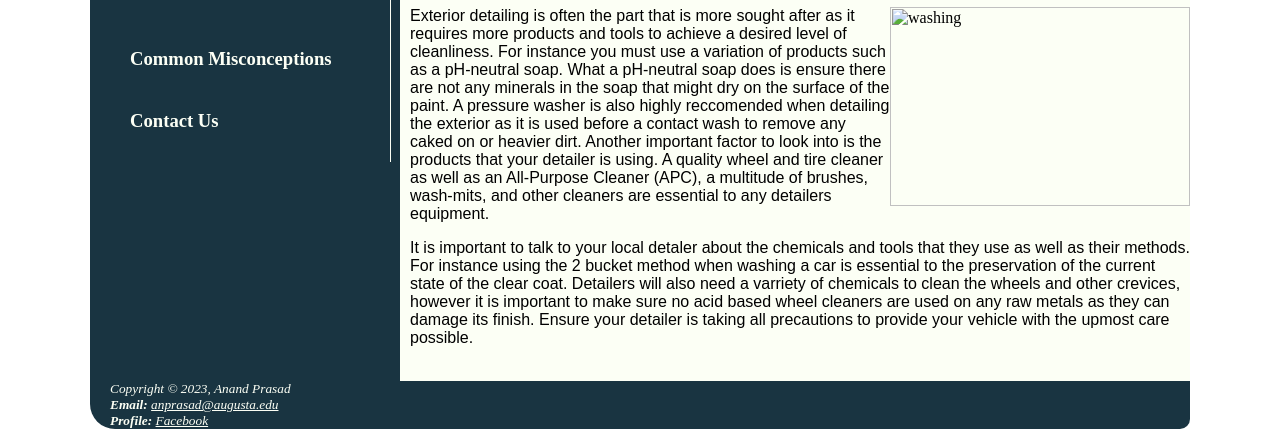
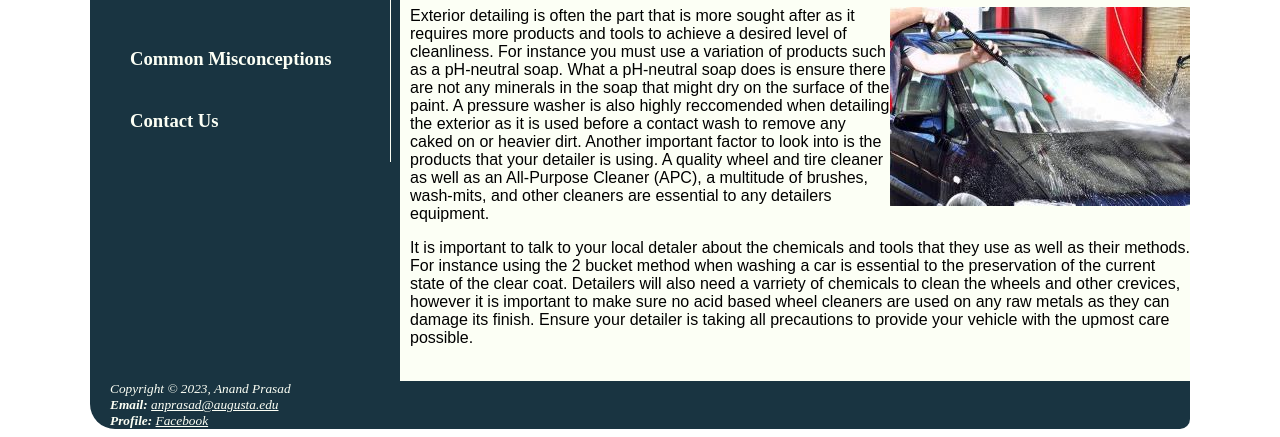
Before and after one commit to anand10prasad/The-Detailing-Guru, a plain HTML site: page exterior.html in a window 1280 px wide. Shown: the part 410-847 px from the top of the page. Drawn offline with Linux system fonts and the light colour scheme.

Commit message:
Update exterior.html

```diff
--- a/exterior.html
+++ b/exterior.html
@@ -44,7 +44,7 @@
       paint coating rather than the more traditional sealant.
     </p>
 
-    <img src="exterior.jpg" alt="washing" width="300" height="199">
+    <img src="pictures/exterior.jpg" alt="washing" width="300" height="199">
 
     <p>
       Exterior detailing is often the part that is more sought after as it requires
```
